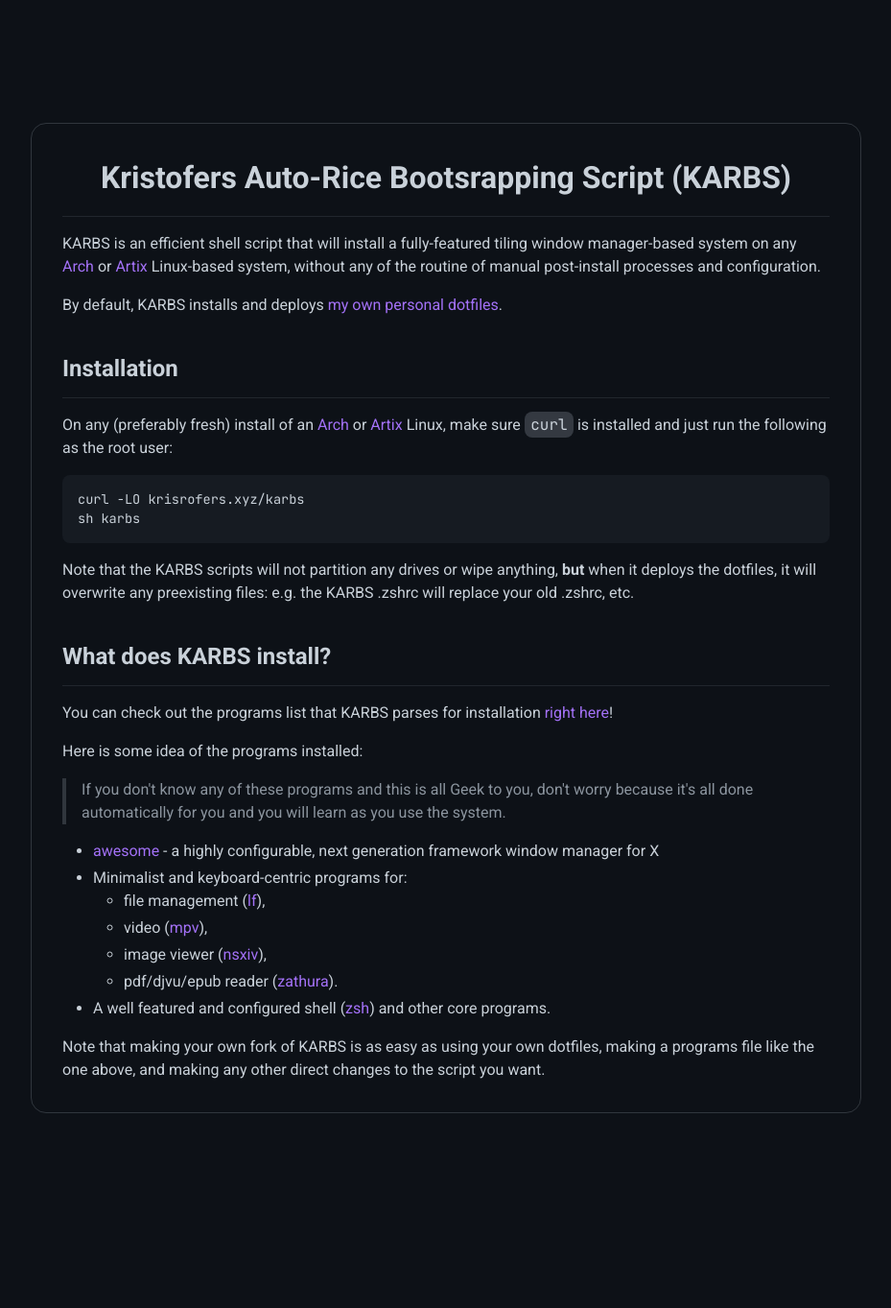
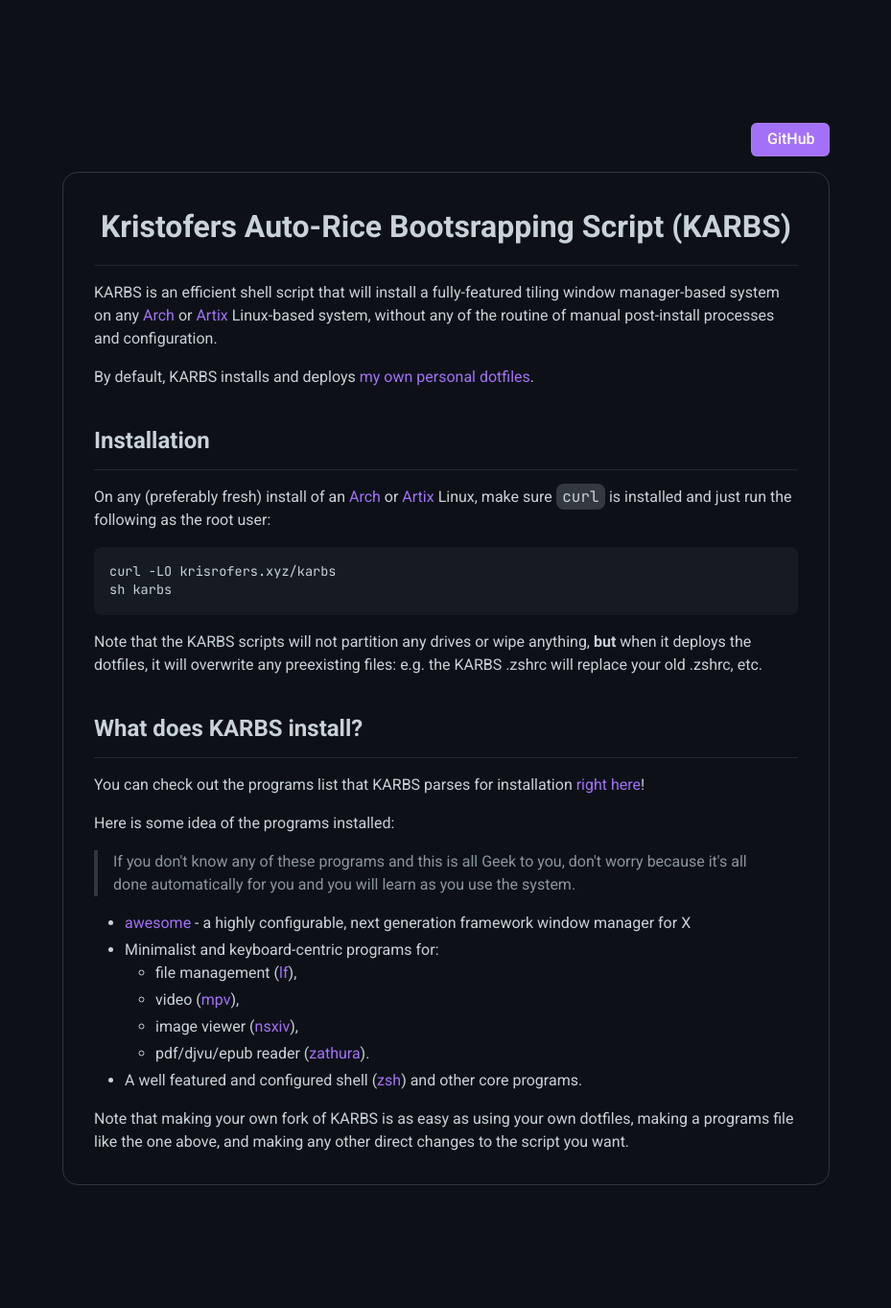
Before and after one commit to kristoferssolo/kristofersxyz, a Django app: page /projects/karbs/instructions in a window 1280 px wide. Shown: the part 119-1482 px from the top of the page at 96% size, without its empty margins (175-1104 px from the left). Before the commit the page ends 1279 px from the top, so only its background shows below. Run offline with Django 4.2, Linux system fonts and the light colour scheme; parts of the project's set-up code (start-up, migrations or seed data) failed here and were passed over.

Commit message:
Created button primary

```diff
--- /dev/null
+++ b/static/main/css/button.css
@@ -0,0 +1,40 @@
+.btn {
+    position: relative;
+    display: inline-block;
+    padding: 0.4rem 1rem;
+    font-weight: 500;
+    line-height: 1.25rem;
+    white-space: nowrap;
+    vertical-align: middle;
+    cursor: pointer;
+    user-select: none;
+    border: 1px solid;
+    border-radius: 0.375rem;
+    appearance: none;
+    text-decoration: none;
+    transition-property: color, background-color, border-color;
+    max-width: 3rem;
+}
+
+.btn {
+    color: var(--color-btn-text);
+    background-color: var(--color-btn-bg);
+    border-color: var(--color-btn-border);
+}
+
+.btn:hover {
+    background-color: var(--color-btn-hover-bg);
+    border-color: var(--color-btn-hover-border);
+    transition-duration: 0.1s;
+}
+
+.btn-primary {
+    color: var(--color-btn-primary-text);
+    background-color: var(--color-btn-primary-bg);
+    border-color: var(--color-btn-primary-border);
+}
+
+.btn-primary:hover {
+    background-color: var(--color-btn-primary-hover-bg);
+    border-color: var(--color-btn-primary-hover-border);
+}
--- a/static/main/css/colors.css
+++ b/static/main/css/colors.css
@@ -64,6 +64,12 @@
     --color-btn-hover-border: var(--color-scale-gray-3);
     --color-btn-active-border: var(--color-scale-gray-5);
 
+    --color-btn-primary-text: var(--color-scale-white);
+    --color-btn-primary-bg: var(--color-scale-purple-4);
+    --color-btn-primary-border: var(--color-scale-gray-0-transparent-10);
+    --color-btn-primary-hover-bg: var(--color-scale-purple-3);
+    --color-btn-primary-hover-border: var(--color-scale-gray-0-transparent-10);
+
     --color-fg-default: var(--color-scale-gray-1);
     --color-fg-muted: var(--color-scale-gray-3);
     --color-fg-subtle: var(--color-scale-gray-4);
@@ -71,7 +77,6 @@
     --color-text-hover: var(--color-fg-muted);
 
     --color-accent-fg: var(--color-scale-purple-4);
-
     --color-text-link: var(--color-accent-fg);
 
     --color-card-default: var(--color-scale-gray-8);
@@ -103,6 +108,12 @@
     --color-btn-hover-border: var(--color-scale-gray-1-transparent-15);
     --color-btn-active-border: var(--color-scale-gray-1-transparent-15);
 
+    --color-btn-primary-text: var(--color-scale-white);
+    --color-btn-primary-bg: var(--color-scale-purple-4);
+    --color-btn-primary-border: var(--color-scale-gray-0-transparent-10);
+    --color-btn-primary-hover-bg: var(--color-scale-purple-3);
+    --color-btn-primary-hover-border: var(--color-scale-gray-0-transparent-10);
+
     --color-fg-default: var(--color-scale-gray-7);
     --color-fg-muted: var(--color-scale-gray-5);
     --color-fg-subtle: var(--color-scale-gray-4);
--- a/static/main/css/layout.css
+++ b/static/main/css/layout.css
@@ -104,6 +104,7 @@ em {
 
     .primary-navigation a:hover {
         background-color: var(--color-btn-hover-bg);
+        transition-duration: 0.1s;
     }
 
     .primary-navigation[data-visible="true"] {
@@ -135,5 +136,6 @@ em {
 
     .primary-navigation *:hover {
         color: var(--color-header-text-hover);
+        transition-duration: 0.1s;
     }
 }
--- a/static/main/css/markdown.css
+++ b/static/main/css/markdown.css
@@ -1,13 +1,21 @@
 @import url("https://fonts.googleapis.com/css2?family=JetBrains+Mono:ital,wght@0,100;0,200;0,300;0,400;0,500;0,600;0,700;0,800;1,100;1,200;1,300;1,400;1,500;1,600;1,700;1,800&display=swap");
+
+.block {
+    margin: 8em auto 8em auto;
+    max-width: 50rem;
+}
+
+.block > .btn-container {
+    text-align: right;
+    margin-bottom: 1em;
+}
 
 .markdown-body {
     font-size: 16px;
     border: 1px solid var(--color-border-default);
     border-radius: 1rem;
-    max-width: 50rem;
     color: var(--color-fg-default);
     padding: 2rem;
-    margin: 8em auto 8em auto;
     line-height: 1.5;
     word-wrap: break-word;
 }
@@ -88,12 +96,12 @@
     font-size: 1rem;
 }
 
-.markdown-body a {
+.markdown-body a:not(.btn) {
     text-decoration: none;
     color: var(--color-accent-fg);
 }
 
-.markdown-body a:hover {
+.markdown-body a:hover:not(.btn) {
     text-decoration: underline;
 }
 
@@ -297,8 +305,15 @@ g-emoji img {
 }
 
 @media (max-width: 35em) {
+    .block {
+        margin: 2em 0 2em 0;
+    }
+
+    .block > .btn-container {
+        text-align: center;
+    }
+
     .markdown-body {
-        margin: 2em 0 2em 0;
         border-left: none;
         border-right: none;
         border-radius: 0;
--- a/templates/layout.html
+++ b/templates/layout.html
@@ -22,6 +22,9 @@
         <link rel="stylesheet"
               type="text/css"
               href="{% static 'main/css/navigation_button.css' %}"/>
+        <link rel="stylesheet"
+              type="text/css"
+              href="{% static 'main/css/button.css' %}"/>
         <link rel="stylesheet"
               type="text/css"
               href="{% static 'main/css/layout.css' %}"/>
--- a/templates/projects/karbs/instructions.html
+++ b/templates/projects/karbs/instructions.html
@@ -7,6 +7,12 @@
           href="{% static 'main/css/markdown.css' %}"/>
 {% endblock %}
 {% block content %}
+    <div class="block">
+        <div class="btn-container">
+            <a class="btn btn-primary"
+               href="https://github.com/kristoferssolo/karbs"
+               target="_blank">GitHub</a>
+        </div>
         <article class="markdown-body">
             <h1>Kristofers Auto-Rice Bootsrapping Script (KARBS)</h1>
             <p>
@@ -71,4 +77,5 @@ sh karbs</pre>
                 Note that making your own fork of KARBS is as easy as using your own dotfiles, making a programs file like the one above, and making any other direct changes to the script you want.
             </p>
         </article>
+    </div>
 {% endblock %}
```
Also changed, not shown: static/projects/css/projects.css (+0 -21 lines), templates/projects/traffic_light_detector/traffic_light_detector.html (+7 -0 lines). Lines whose indentation alone changed are shown as unchanged.
